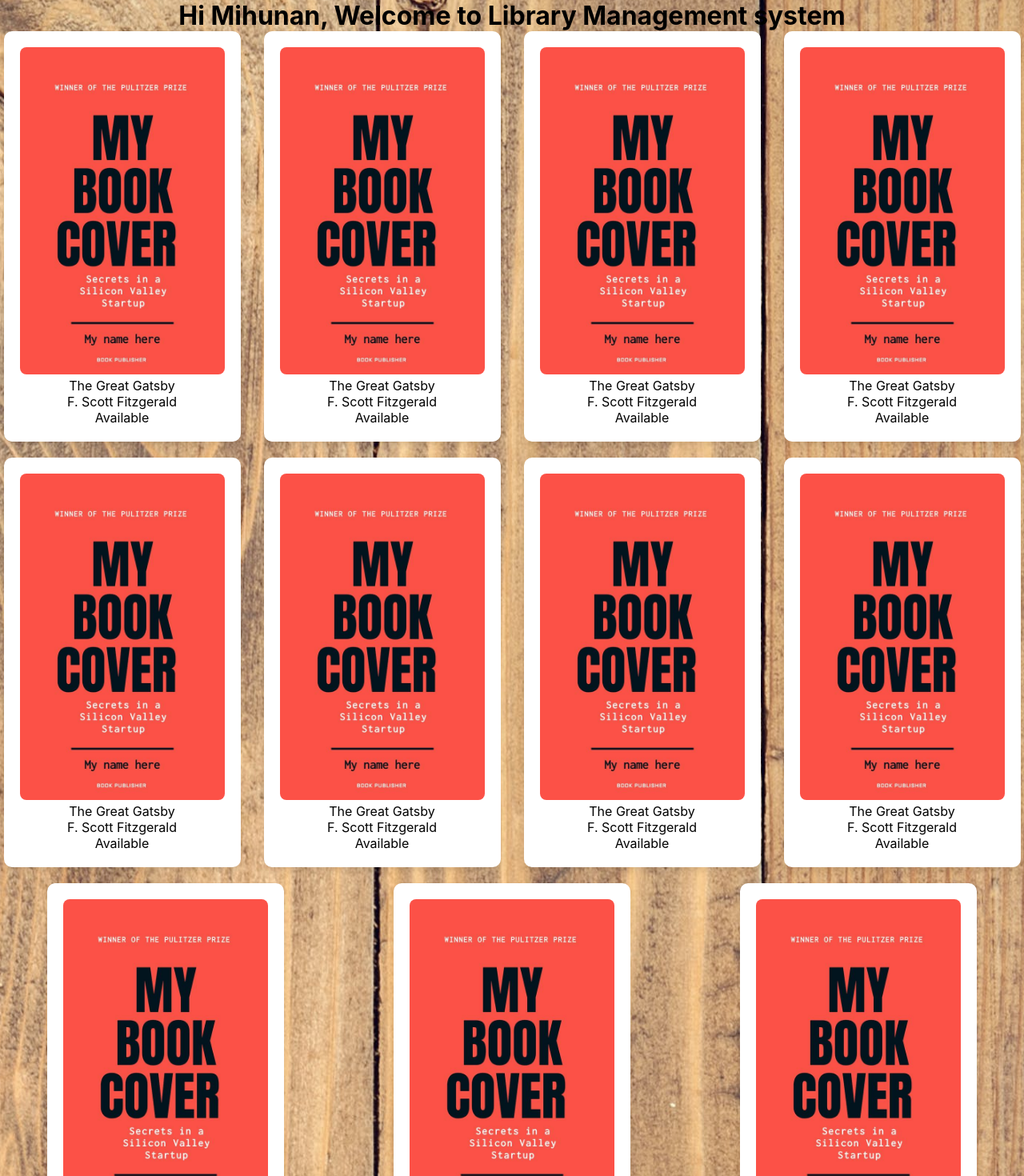
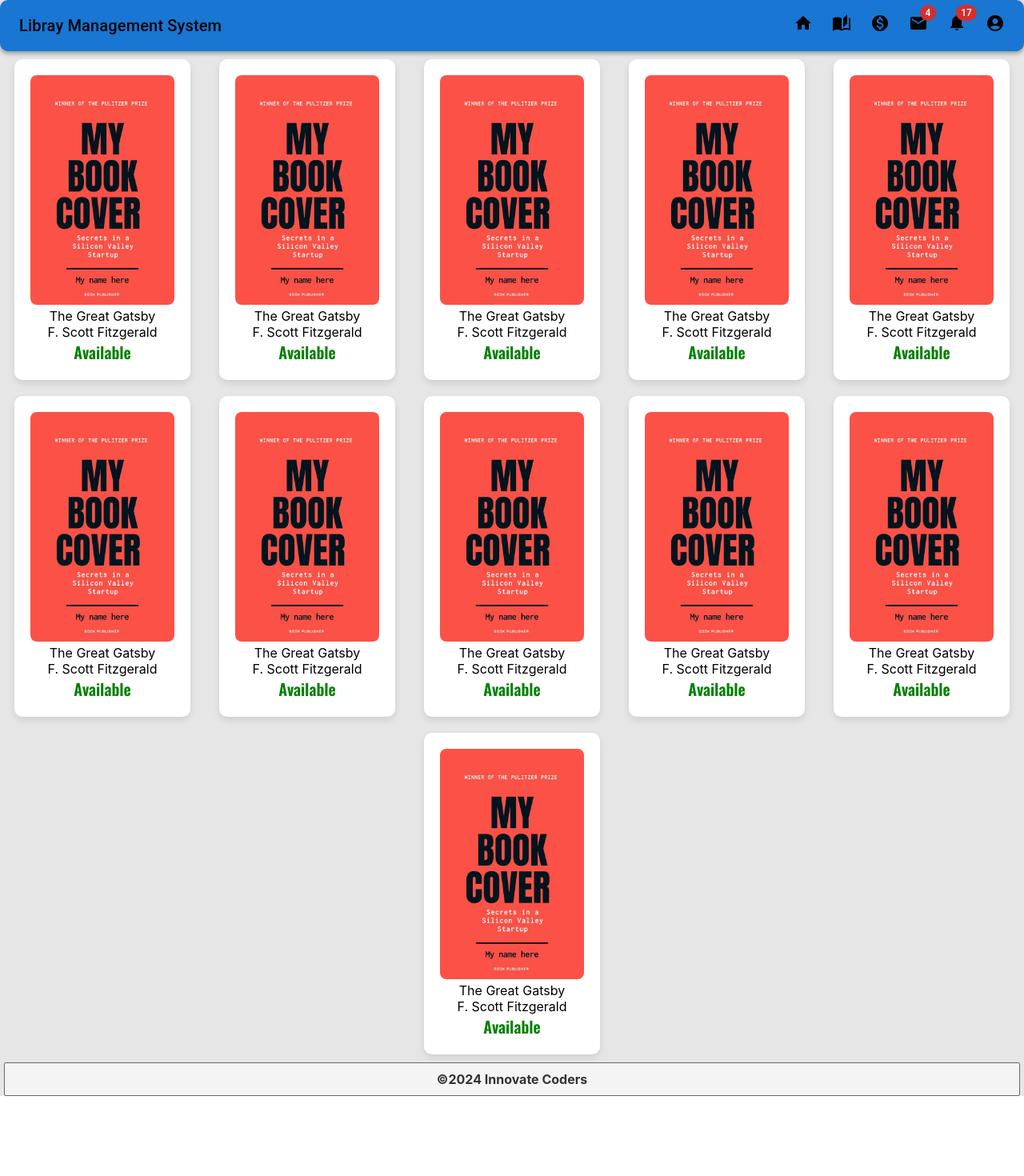
Before and after one commit to paranietharan74/library-management-system-website, a React (Create React App) app: page / in a window 1280 px wide. Shown: the top 1470 px of the page at 80% size. After the commit the page ends 1375 px from the top, so only its background shows below. Built offline with nearby package versions, Linux system fonts and the light colour scheme.

Commit message:
Mihunan Home page work done

```diff
--- a/src/App.js
+++ b/src/App.js
@@ -15,6 +15,7 @@ function App() {
     <div className="App">
       <Router>
         <Routes>
+          {/* Mihunan */}
           <Route path="/" element={<UserHome />} />
 
           {/* Yasothan */}
--- a/src/Pages/UserHome.js
+++ b/src/Pages/UserHome.js
@@ -2,13 +2,14 @@ import React from 'react';
 import BookFrame from "../components/BookFrame";
 import imgSrc from "../resources/book-cover.jpg";
 import styles from './style/userHomeStyle.module.css'; // Import the CSS module
+import UserNavbar from '../components/UserNavBar';
+import Footer from '../components/Footer';
 
 function UserHome() {
     return (
         <div className={styles.home}>
+            <UserNavbar />
             <div className={styles.userHome}>
-                    <h1>Hi Mihunan, Welcome to Library Management system</h1>
-
                 <div className={styles.bookFrameItem}>
                     <div className={styles.bookFrame}>
                         <BookFrame book={{
@@ -110,6 +111,9 @@ function UserHome() {
                     </div>
                 </div>
             </div>
+
+
+            <Footer />
         </div>
     );
 }
--- a/src/Pages/style/userHomeStyle.module.css
+++ b/src/Pages/style/userHomeStyle.module.css
@@ -6,13 +6,15 @@
 }
 
 .bookFrame {
+    width: 220px;
     padding: 20px;
     border-radius: 10px;
     text-align: center;
 }
 
 .userHome {
-    background: url('../../resources/libraryHomeBackground.jpg') no-repeat center center fixed;
+    padding: 10px;
+    /* background: url('../../resources/libraryHomeBackground.jpg') no-repeat center center fixed; */
 }
 
 .home {
--- a/src/components/BookFrame.js
+++ b/src/components/BookFrame.js
@@ -2,6 +2,9 @@ import React from 'react';
 import styles from './style/BookFrame.module.css'; // Import the CSS module
 
 function BookFrame({ book }) {
+    // Conditionally determine the text color and border color based on book availability
+    const availabilityStyle = book.availability ? styles.available : styles.notAvailable;
+
     return (
         <div className={styles.bookFrame}>
             <img className={styles.bookImage} src={book.image} alt={book.title} />
@@ -9,8 +12,8 @@ function BookFrame({ book }) {
                 <p>{book.title}</p>
                 <p>{book.author}</p>
             </div>
-            <div className={styles.availabilityStatus}>
-                <p>{book.availability}</p>
+            <div className={`${styles.availabilityStatus} ${availabilityStyle}`}>
+                <p>{book.availability ? 'Available' : 'Not Available'}</p>
             </div>
         </div>
     );
--- /dev/null
+++ b/src/components/Footer.js
@@ -0,0 +1,31 @@
+import React from 'react';
+
+const Footer = () => {
+    return (
+        <footer style={footerStyle}>
+            <p>©2024 Innovate Coders</p>
+        </footer>
+    );
+};
+
+const footerStyle = {
+    backgroundColor: '#f4f4f4',
+    color: '#333',
+    textAlign: 'center',
+    padding: '20px',
+    marginTop: 'auto',
+    height: '5vh',
+    display: 'flex',
+    justifyContent: 'center',
+    alignItems: 'center',
+    borderRadius: '2px',
+    borderColor: '#666666',
+    borderStyle: 'solid',
+    borderWidth: '1.5px',
+    fontWeight: 'bold',
+    marginBottom: '5px',
+    marginLeft: '5px',
+    marginRight: '5px',
+};
+
+export default Footer;
--- a/src/components/UserNavBar.js
+++ b/src/components/UserNavBar.js
@@ -12,6 +12,8 @@ import { Link } from 'react-router-dom';
 
 import MonetizationOnIcon from '@mui/icons-material/MonetizationOn';
 import AutoStoriesIcon from '@mui/icons-material/AutoStories';
+
+import HomeIcon from '@mui/icons-material/Home';
 
 export default function MemberTopNavBar() {
 
@@ -32,16 +34,23 @@ export default function MemberTopNavBar() {
                     <Box sx={{ flexGrow: 1 }} />
                     <Box sx={{ display: { xs: 'none', md: 'flex' } }}>
 
+                        {/* Home icon */}
+                        <Link to="/" style={{ textDecoration: 'none', color: 'inherit' }}>
+                            <IconButton size="large" color="inherit">
+                                <span style={{ color: 'black' }}><HomeIcon /></span>
+                            </IconButton>
+                        </Link>
+
                         {/* My books icon */}
                         <Link to="/mybooks" style={{ textDecoration: 'none', color: 'inherit' }}>
-                            <IconButton size="large" aria-label="show 4 new mails" color="inherit">
+                            <IconButton size="large"color="inherit">
                                 <span style={{ color: 'black' }}><AutoStoriesIcon /></span>
                             </IconButton>
                         </Link>
 
                         {/* Fine icon */}
                         <Link to="/fine" style={{ textDecoration: 'none', color: 'inherit' }}>
-                            <IconButton size="large" aria-label="show 4 new mails" color="inherit">
+                            <IconButton size="large"olor="inherit">
                                 <span style={{ color: 'black' }}><MonetizationOnIcon /></span>
                             </IconButton>
                         </Link>
--- a/src/components/style/BookFrame.module.css
+++ b/src/components/style/BookFrame.module.css
@@ -1,3 +1,11 @@
+@import url('https://fonts.googleapis.com/css2?family=Oswald:wght@200..700&display=swap');
+@import url('https://fonts.googleapis.com/css2?family=Abril+Fatface&display=swap');
+
+:root{
+    --font-1: 'Oswald', sans-serif;
+    --font-2: 'Abril Fatface', cursive;
+}
+
 .book-frame {
     display: flex;
     flex-direction: column;
@@ -10,22 +18,34 @@
 }
 
 .book-image {
-    width: 200px;
-    /* Set the width of the book image */
+    width: 50px;
     height: auto;
-    /* Maintain aspect ratio */
     margin-bottom: 10px;
-    /* Add some space below the image */
 }
 
 .book-info {
     text-align: center;
-    /* Center-align the book information */
     margin-bottom: 5px;
-    /* Add space below the book information */
+}
+
+.book-info p{
+    font-family: var(--font-2);
 }
 
 .availability-status {
     text-align: center;
-    /* Center-align the availability status */
 }
+
+.available {
+    color: green;
+    font-family: var(--font-1);
+    font-size: 20px;
+    font-weight: 600;
+}
+
+.notAvailable {
+    color: red;
+    font-family: var(--font-1);
+    font-size: 20px;
+    font-weight: 600;
+}
```
Lines whose indentation alone changed are shown as unchanged.
